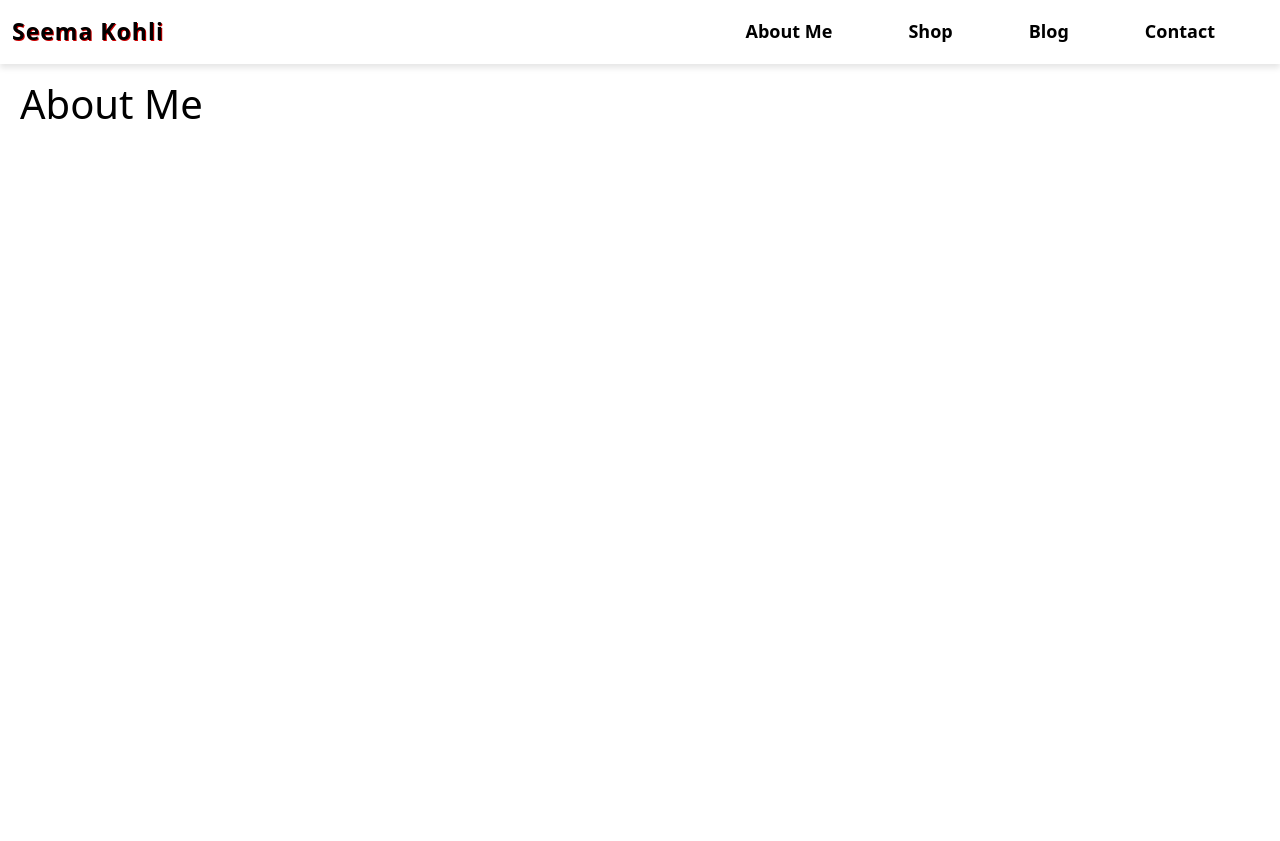
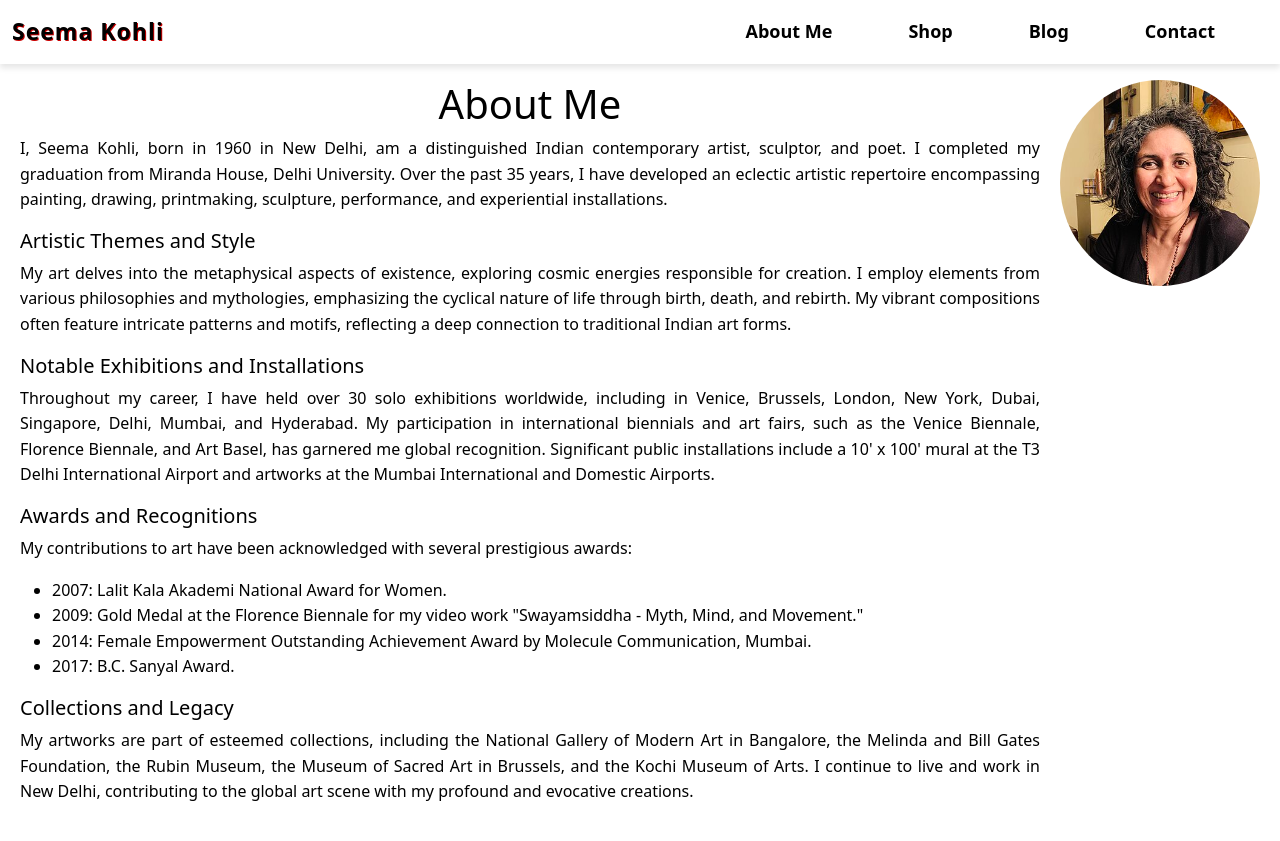
Before and after one commit to jsm1306/ArtistPortfolio, a Django app: page /aboutme/ in a window 1280 px wide. Before the commit the page ends 119 px from the top, so only its background shows below. Run offline with Django 5.2, Linux system fonts and the light colour scheme.

Commit message:
About Me

```diff
--- a/templates/aboutme.html
+++ b/templates/aboutme.html
@@ -1,4 +1,65 @@
 {% extends 'base.html' %}
- {% block content %}
-<h1>About Me</h1>
+{% block content %}
+<div style="display: flex; flex-direction: row; align-items: flex-start; gap: 20px">
+  <div style="flex: 1; text-align: justify;">
+    <h1 style="text-align: center;">About Me</h1>
+    <p>
+      I, Seema Kohli, born in 1960 in New Delhi, am a distinguished Indian
+      contemporary artist, sculptor, and poet. I completed my graduation from
+      Miranda House, Delhi University. Over the past 35 years, I have developed
+      an eclectic artistic repertoire encompassing painting, drawing,
+      printmaking, sculpture, performance, and experiential installations.
+    </p>
+    <h5>Artistic Themes and Style</h5>
+    <p>
+      My art delves into the metaphysical aspects of existence, exploring cosmic
+      energies responsible for creation. I employ elements from various
+      philosophies and mythologies, emphasizing the cyclical nature of life
+      through birth, death, and rebirth. My vibrant compositions often feature
+      intricate patterns and motifs, reflecting a deep connection to traditional
+      Indian art forms.
+    </p>
+    <h5>Notable Exhibitions and Installations</h5>
+    <p>
+      Throughout my career, I have held over 30 solo exhibitions worldwide,
+      including in Venice, Brussels, London, New York, Dubai, Singapore, Delhi,
+      Mumbai, and Hyderabad. My participation in international biennials and art
+      fairs, such as the Venice Biennale, Florence Biennale, and Art Basel, has
+      garnered me global recognition. Significant public installations include a
+      10' x 100' mural at the T3 Delhi International Airport and artworks at the
+      Mumbai International and Domestic Airports.
+    </p>
+    <h5>Awards and Recognitions</h5>
+    <p>
+      My contributions to art have been acknowledged with several prestigious
+      awards:
+    </p>
+    <ul>
+      <li>2007: Lalit Kala Akademi National Award for Women.</li>
+      <li>
+        2009: Gold Medal at the Florence Biennale for my video work
+        "Swayamsiddha - Myth, Mind, and Movement."
+      </li>
+      <li>
+        2014: Female Empowerment Outstanding Achievement Award by Molecule
+        Communication, Mumbai.
+      </li>
+      <li>2017: B.C. Sanyal Award.</li>
+    </ul>
+
+    <h5>Collections and Legacy</h5>
+    <p>
+      My artworks are part of esteemed collections, including the National
+      Gallery of Modern Art in Bangalore, the Melinda and Bill Gates Foundation,
+      the Rubin Museum, the Museum of Sacred Art in Brussels, and the Kochi
+      Museum of Arts. I continue to live and work in New Delhi, contributing to
+      the global art scene with my profound and evocative creations.
+    </p>
+  </div>
+  <img
+    src="/media/gallery/Seema_Kohli.jpg"
+    alt="Seema Kohli"
+    style="width: 200px; height: auto; border-radius: 50%"
+  />
+</div>
 {% endblock %}
```
Also changed, not shown: media/gallery/Seema_Kohli.jpg (added).
